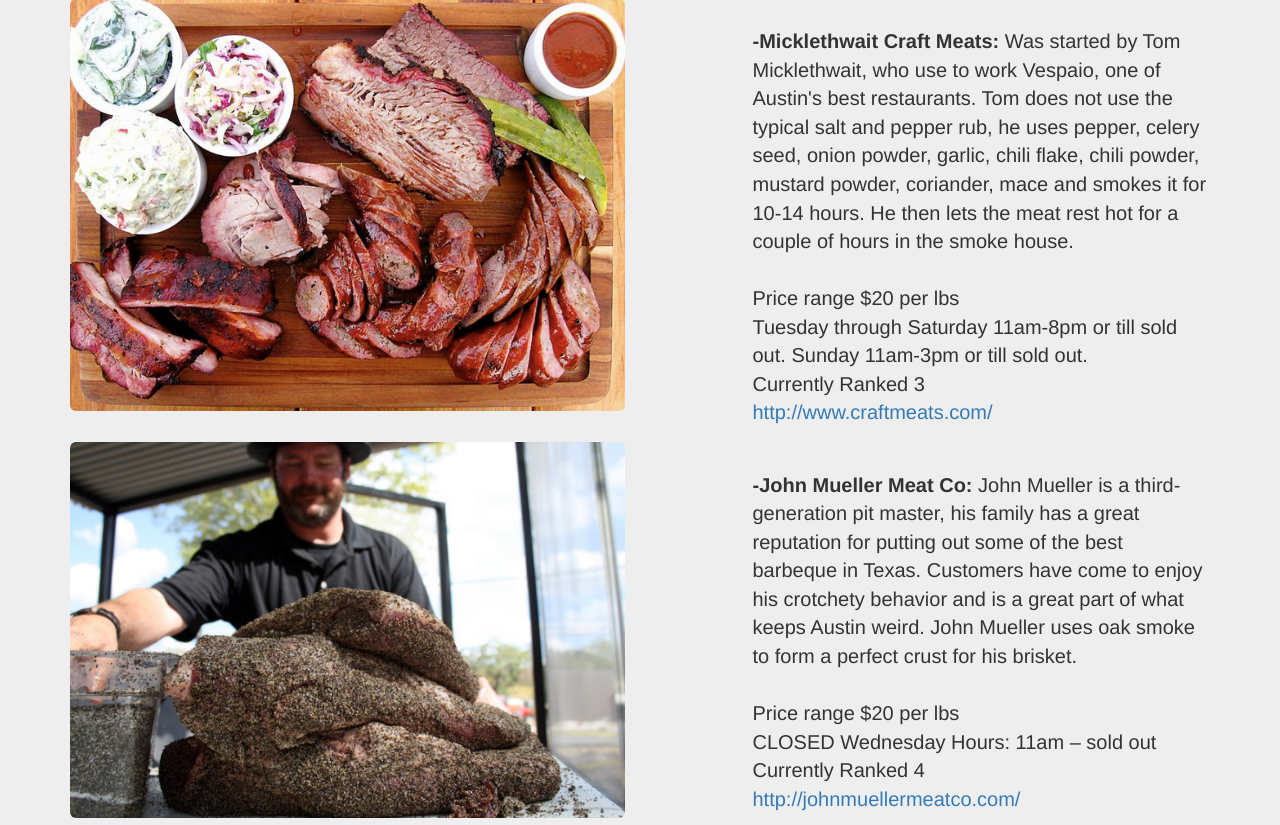
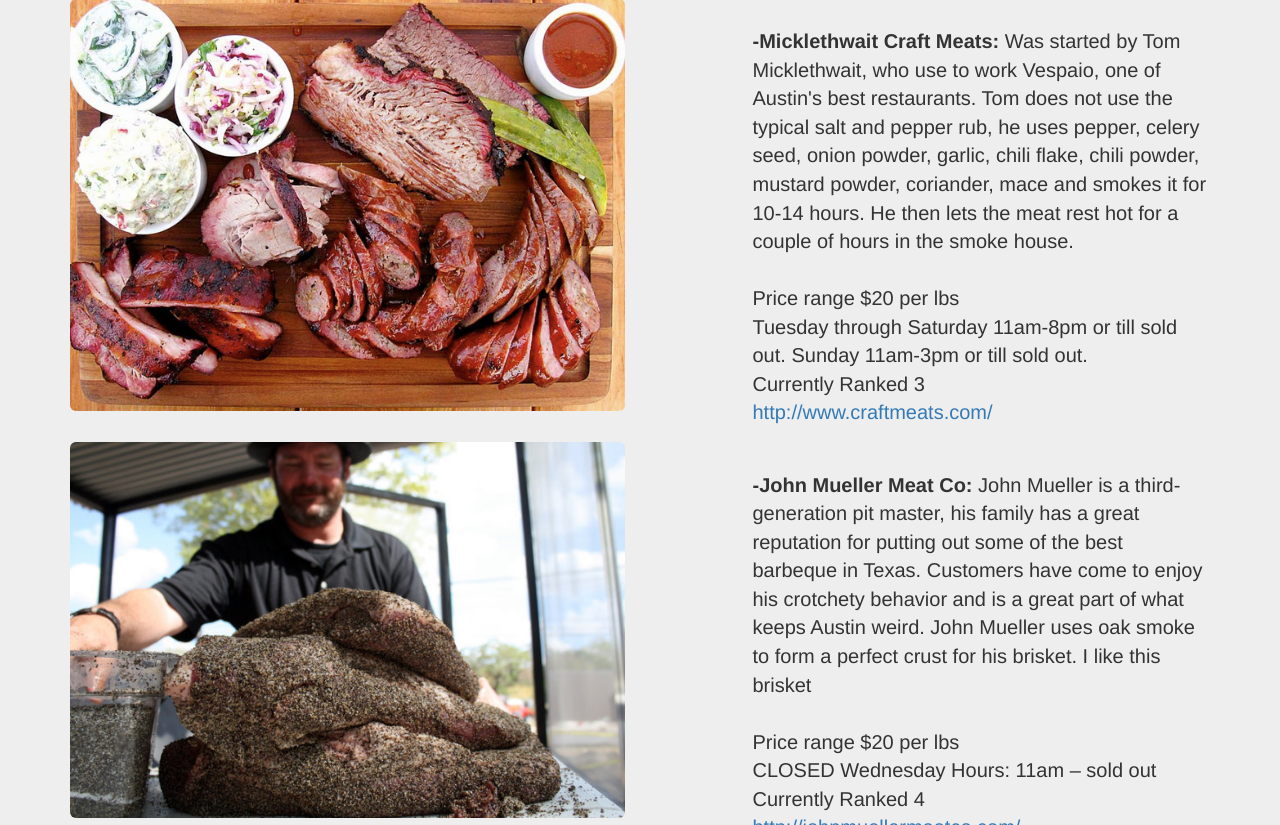
Before and after one commit to steveo77/Food-Blog, a Django app: template templates/brisket.html in a window 1280 px wide. Shown: the part 1021-1846 px from the top of the page. Run offline with Django 3.2, Linux system fonts and the light colour scheme; the template is opened without the code that fills it, so the values that code supplies are empty; parts of the project's set-up code (start-up, migrations or seed data) failed here and were passed over; some libraries are stand-ins or nearby versions.

Commit message:
Update brisket.html

```diff
--- a/templates/brisket.html
+++ b/templates/brisket.html
@@ -91,7 +91,7 @@
 
       <div class='row'>
         <div class='col-md-5 pull-right' style='text-align:left;'>
-          <p><br><b>-John Mueller Meat Co:</b> John Mueller is a third-generation pit master, his family has a great reputation for putting out some of the best barbeque in Texas. Customers have come to enjoy his crotchety behavior and is a great part of what keeps Austin weird. John Mueller uses oak smoke to form a perfect crust for his brisket.</b>
+          <p><br><b>-John Mueller Meat Co:</b> John Mueller is a third-generation pit master, his family has a great reputation for putting out some of the best barbeque in Texas. Customers have come to enjoy his crotchety behavior and is a great part of what keeps Austin weird. John Mueller uses oak smoke to form a perfect crust for his brisket. I like this brisket</b>
           <br></b>
           <br>Price range $20 per lbs</b>
           <br>CLOSED Wednesday Hours: 11am – sold out</b>
```
